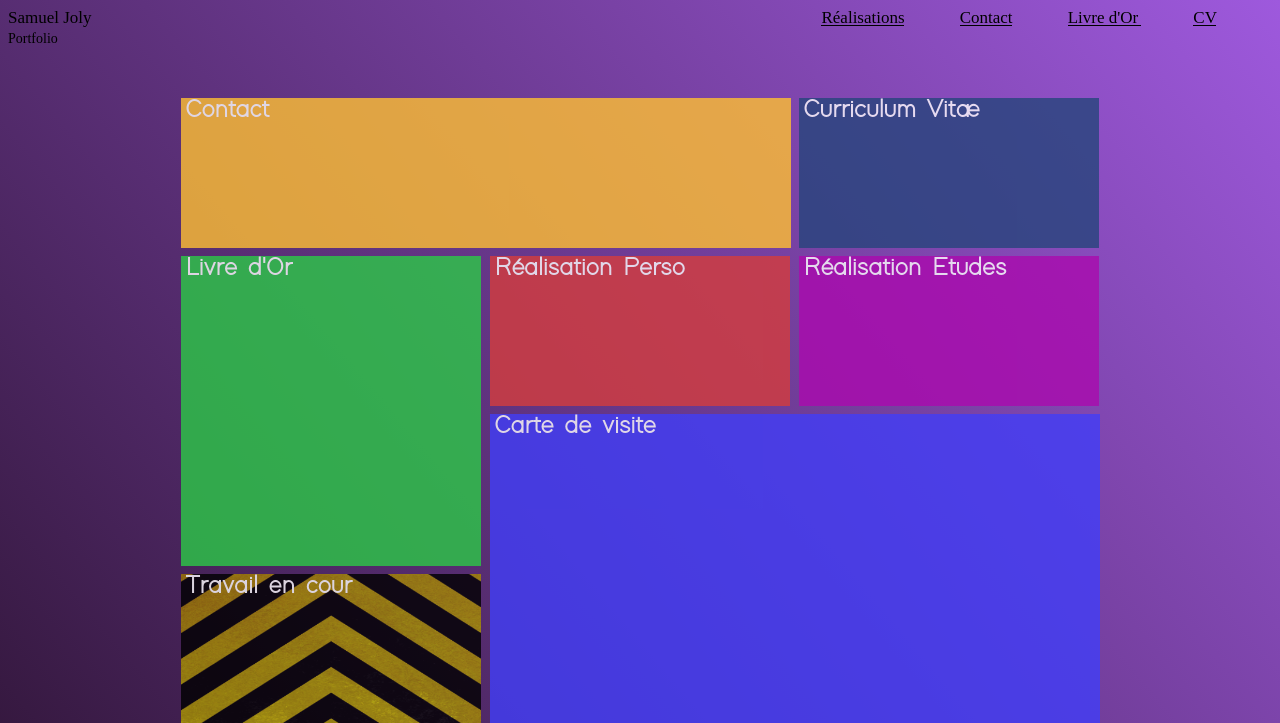
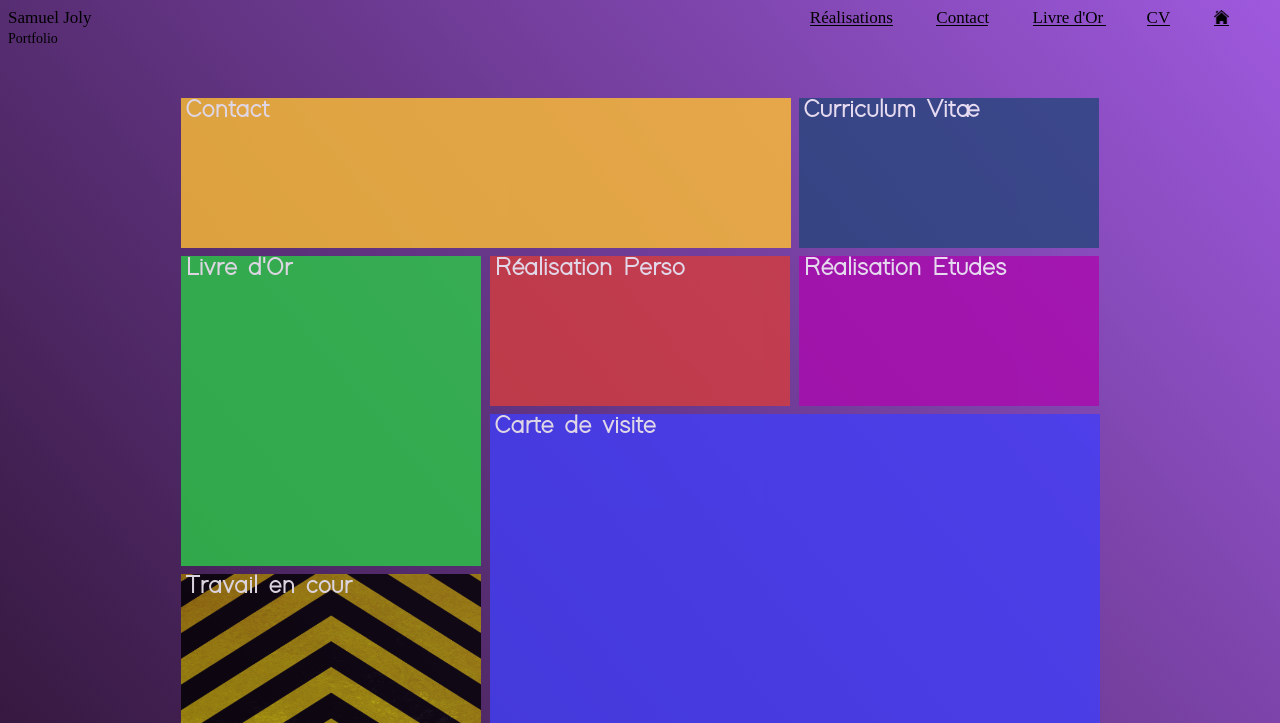
Before and after one commit to samuel-joly/Portfolio-V2, a PHP site: page / in a window 1280 px wide. Shown: the top 723 px of the page. Run offline with PHP 8.4, Linux system fonts and the light colour scheme.

Commit message:
Added home button to header

```diff
--- a/index.php
+++ b/index.php
@@ -15,6 +15,7 @@
 				<a href="contact.php">Contact</a>
 				<a href="livreOr.php">Livre d'Or</a>
 				<a href="curriculum.php">CV</a>
+				<a href="index.php"><div></div></a>
 			</nav>
 		</header>
 
--- a/style.css
+++ b/style.css
@@ -58,6 +58,22 @@ header nav a
 	display:block;
 	transition:all 0.3s ease;
 	font-size:17px;
+	height:20px;
+}
+
+header nav a div
+{
+	background-image:url("Images/home.png");
+	background-size:cover;
+	width:15px;
+	height:14px;
+	margin-top:2px;
+	transition:all 0.3s ease;
+}
+
+header nav a div:hover
+{
+	background-image:url("Images/home1.png");
 }
 
 header nav a:hover
@@ -101,6 +117,11 @@ header nav a:nth-child(1):before
  header nav a:nth-child(4):before
  {
 	width:23px;
+ }
+
+ header nav a:nth-child(5):before
+ {
+	width:15px;
  }
 
 
```
Also changed, not shown: Images/home.png (added), Images/home1.png (added).
